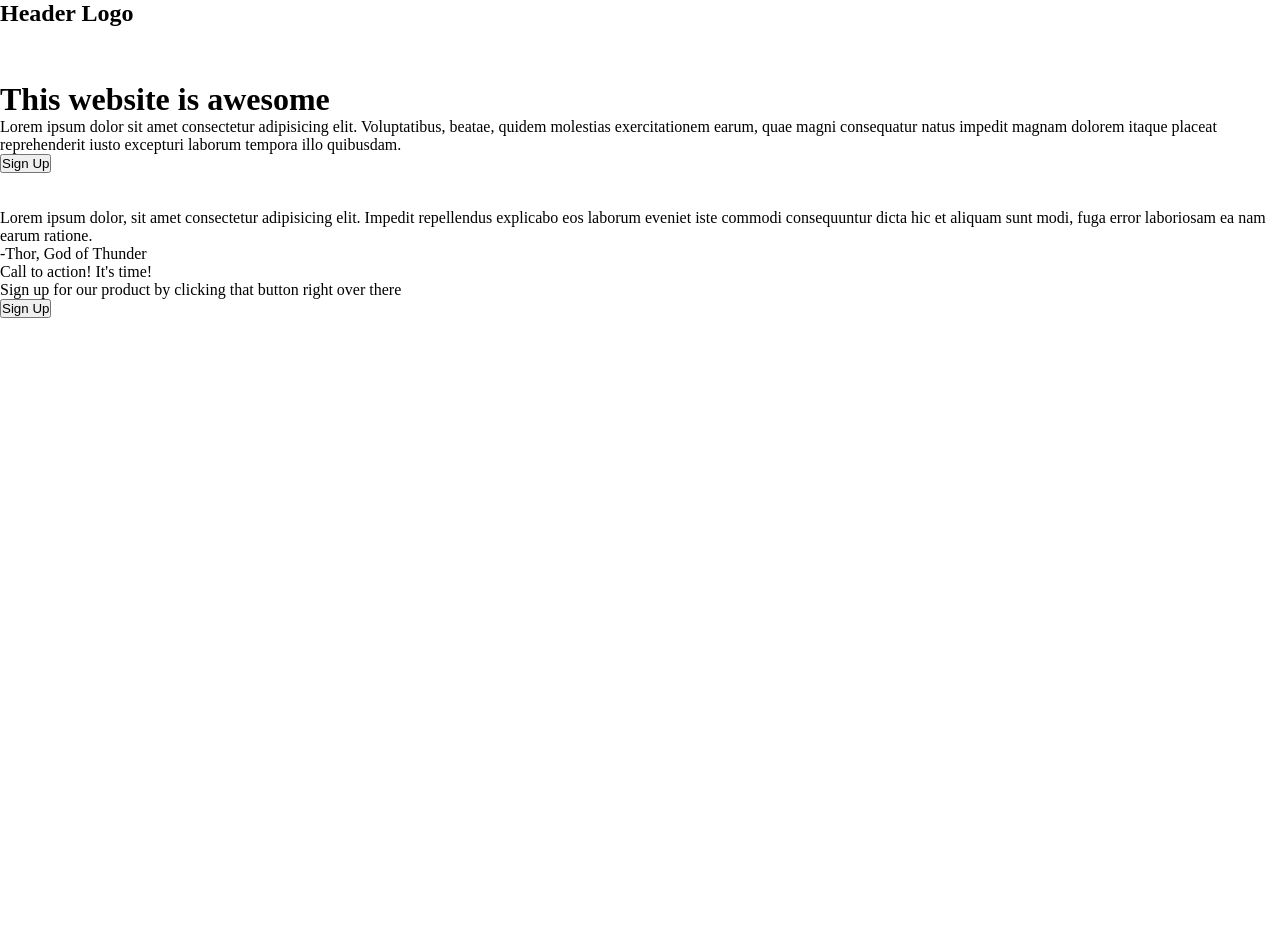
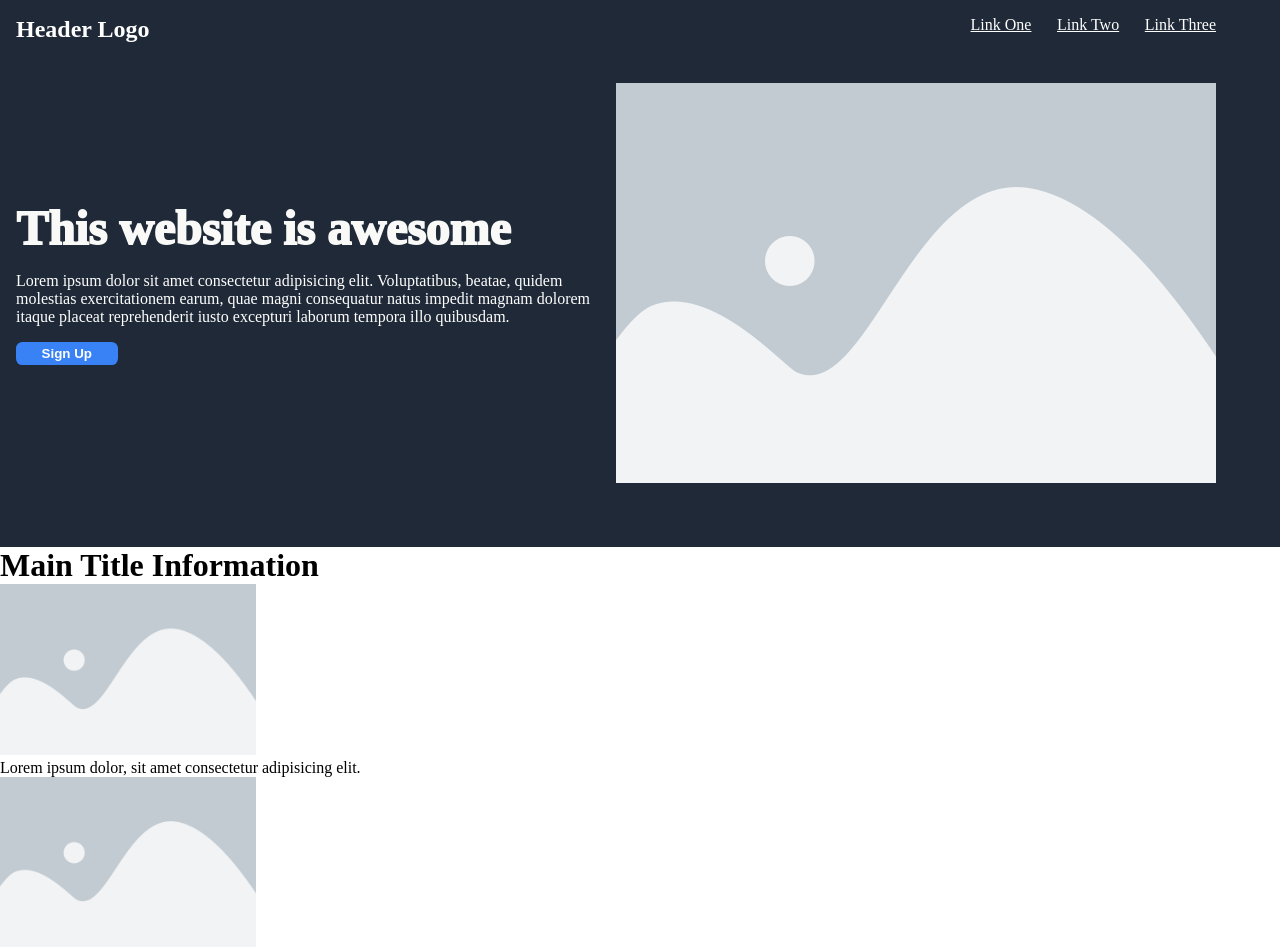
Before and after one commit to choimik/Landing-Page, a plain HTML site: page index.html in a window 1280 px wide. Shown: the top 952 px of the page. Before the commit the page ends 800 px from the top, so only its background shows below. Drawn offline with Linux system fonts and the light colour scheme.

Commit message:
Created CSS for header

```diff
--- a/index.html
+++ b/index.html
@@ -12,9 +12,9 @@
         <nav>
             <h2>Header Logo</h2>
             <ul>
-                <li><a></a></li>
-                <li><a></a></li>
-                <li><a></a></li>
+                <li><a href="">Link One</a></li>
+                <li><a href="">Link Two</a></li>
+                <li><a href="">Link Three</a></li>
             </ul>
         </nav>
 
@@ -24,18 +24,25 @@
                 <p>Lorem ipsum dolor sit amet consectetur adipisicing elit. Voluptatibus, beatae, quidem molestias exercitationem earum, quae magni consequatur natus impedit magnam dolorem itaque placeat reprehenderit iusto excepturi laborum tempora illo quibusdam.</p>
                 <button>Sign Up</button>
             </div>
+
+            <img src="pictures/placeholder-image.jpg" height="25%" width="50%">
+
         </div>
 
-        <img>
 
     </div>
 
     <div class="main">
+        <h1>Main Title Information</h1>
         <div class="main-img">
-            <img>
-            <img>
-            <img>
-            <img>
+            <img src="pictures/placeholder-image.jpg" height="20%" width="20%">
+            <p>Lorem ipsum dolor, sit amet consectetur adipisicing elit.</p>
+            <img src="pictures/placeholder-image.jpg" height="20%" width="20%">
+            <p>Lorem ipsum dolor, sit amet consectetur adipisicing elit.</p>
+            <img src="pictures/placeholder-image.jpg" height="20%" width="20%">
+            <p>Lorem ipsum dolor, sit amet consectetur adipisicing elit.</p>
+            <img src="pictures/placeholder-image.jpg" height="20%" width="20%">
+            <p>Lorem ipsum dolor, sit amet consectetur adipisicing elit.</p>
         </div>
 
         <div class="main-quote">
--- a/style.css
+++ b/style.css
@@ -3,3 +3,73 @@
     margin: 0;
     padding: 0;
 }
+
+body{
+    display: flex;
+    flex-direction: column;
+}
+
+.header{
+    padding: 0 5vw 5vw 2vh;
+    background-color: #1f2937;
+}
+
+nav{
+    display: flex;
+    justify-content: space-between;
+    margin-bottom: 5vh;
+    margin-top: 2vh;
+    color: white;
+}
+
+
+ul{
+    list-style: none;
+    display: flex;
+    gap: 2vw;
+
+}
+nav li, nav a{
+    flex: 1 1 auto;
+    color: white;
+}
+
+.header-main{
+    display: flex;
+    align-items: center;
+}
+
+.header-content{
+    display: flex;
+    flex-direction: column;
+    flex: 1 1 0;
+    gap: 2vh;
+    color: white;
+}
+
+.header-content h1{
+    font-size: 48px;
+    font-weight: 1000;
+    color:#F9FAF8;
+}
+
+.header-content button{
+    padding: 0.5vh 2vw;
+    /* Align-self also stop stretching */
+    align-self: start;
+    background-color: #3882F6;
+    border-radius: 0.5vw;
+    border: none;
+    color: white;
+    font-weight: 800;
+}
+
+
+
+
+
+
+.footer{
+    padding: 0 5vw;
+    background-color: #1f2937;
+}
```
